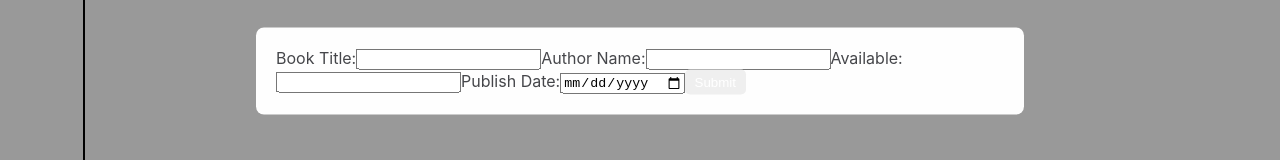
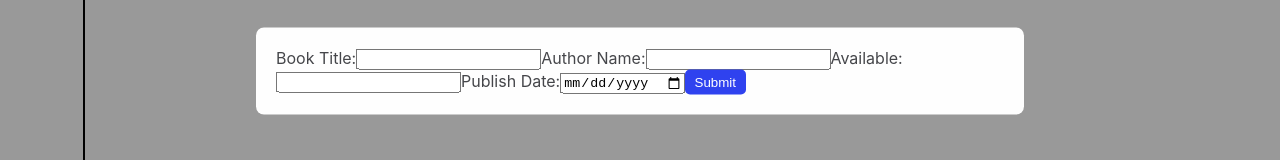
Before and after one commit to GrantCanty/bookstore, a React (Create React App) app in the folder client/: page / in a window 1280 px wide. Both pictures are taken after typing "Sample" into the empty fields and a click on the button "Add Book". Shown: the part 329-489 px from the top of the page. Built offline with nearby package versions, Linux system fonts and the light colour scheme; no server answers.

Commit message:
added form validation to new.jsx. cannot submit form unless data is valid. when form is submitted, it calls fetchData function from home file to make another request and get data from the server. edits to button.css file to support the disabled button feature

```diff
--- a/client/src/assets/modal.jsx
+++ b/client/src/assets/modal.jsx
@@ -26,7 +26,7 @@ const Modal = (props) => {
     return ReactDOM.createPortal (
         <div onClick={props.close} className='modal-bg'>
              <div onClick={e => e.stopPropagation()} className='modal'>
-                <New nextId={props.nextId} />
+                <New nextId={props.nextId} fetchData={props.fetchData} />
              </div>
          </div>
          , document.body
--- a/client/src/assets/new.jsx
+++ b/client/src/assets/new.jsx
@@ -4,9 +4,7 @@ import { content } from "../types/types";
 
 const New = (props) => {
     const [formData, setFormData] = useState(content)
-
-    console.log("id: ", props.nextId)
-    console.log("formData: ", formData)
+    const [isFormValid, setIsFormValid] = useState(false)
 
     useEffect(() => {
         setFormData({
@@ -15,19 +13,27 @@ const New = (props) => {
         })
     },[])
 
+    useEffect(() => {
+        if (formData.id !== null && formData.title !== "" && formData.authorName !== "" && formData.inventoryCount !== "" && formData.publishDate !== "" && formData.lastEditDate !== "") {
+            setIsFormValid(true)
+        } else {
+            if (isFormValid) {
+                setIsFormValid(false)
+            }
+        }
+    },[formData])
 
     const onFormUpdate = (e) => {
         setFormData((prev) => ({
             ...prev,
             [e.target.name]: e.target.value,
         }))
-        //console.log("formData: ", formData)
-        //console.log(e.target)*/
     }
 
     const onClick =() => {
         console.log("formData: ", formData)
         axios.post('http://localhost:8080/api/content', formData)
+        props.fetchData()
     }
 
     return (
@@ -51,7 +57,7 @@ const New = (props) => {
                 <input type='date' name='publishDate' value={formData.publishDate} onChange={ (e) => { onFormUpdate(e); setFormData((prev) => ({...prev, lastEditDate: e.target.value})) } } />
             </label>
             <input type='hidden' name='lastEditDate' value={formData.lastEditDate} />
-            <button onClick={onClick} >Submit</button>
+            <button className={isFormValid ? 'submit' : 'submit disabled'} disabled={!isFormValid} onClick={onClick} >Submit</button>
         </form>
     )
 }
--- a/client/src/pages/home.js
+++ b/client/src/pages/home.js
@@ -40,11 +40,18 @@ const Home = () => {
         setSearchData('')
     }
 
+    function fetchData() {
+        fetch('http://localhost:8080/api/content/available')
+        .then(data => data.json())
+        .then(json => setData(json))
+        .catch(error => console.error(error))
+    }
+
     //const last = (map) => [...map]
-    console.log("data: ", data)
-    console.log("data: ", data.length)
+    //console.log("data: ", data)
+    //console.log("data: ", data.length)
 
-    console.log("last: ", getId(data))
+    //console.log("last: ", getId(data))
 
 
     return(
@@ -66,7 +73,7 @@ const Home = () => {
                 return <TableItem key={e.id} idName={'content'} id={e.id} title={e.title} author={e.authorName} available={e.inventoryCount} />
             })}
             </div>
-            {<Modal close={toggleIsModalActive} isActive={isModalActive} nextId={getId(data)} />}
+            {<Modal close={toggleIsModalActive} isActive={isModalActive} nextId={getId(data)} fetchData={fetchData} />}
         </div>
     )
 }
--- a/client/src/styles/button.css
+++ b/client/src/styles/button.css
@@ -6,13 +6,21 @@ button {
     margin-right: 5px;
 }
 
-button.edit {
+button.edit, button.submit {
     background-color: rgb(47, 66, 239);
 }
 
-button.edit:hover {
+button.submit.disabled {
+    cursor: not-allowed;
+}
+
+button.edit:hover, button.submit:hover {
     background-color: rgb(39, 54, 189);
     cursor: pointer;
+}
+
+button.submit.disabled:hover {
+    cursor: not-allowed;
 }
 
 button.cancel {
```
